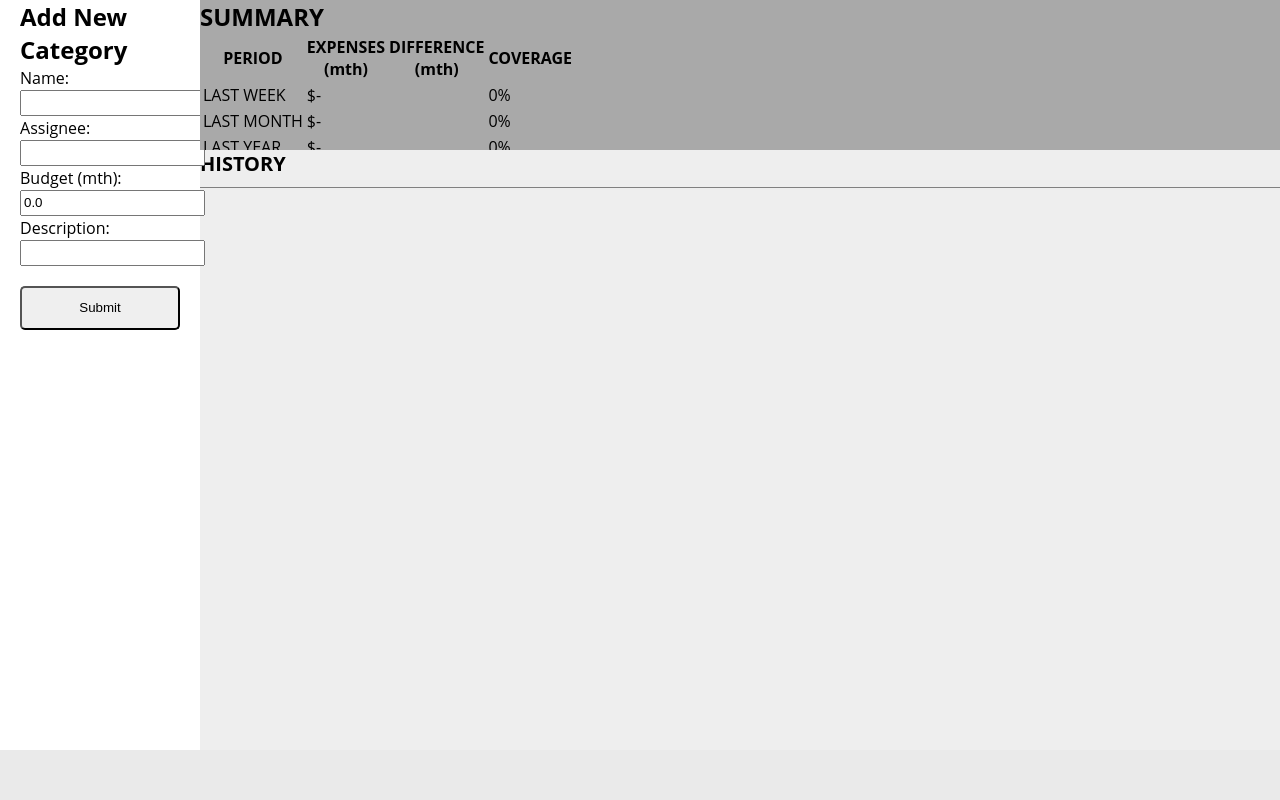
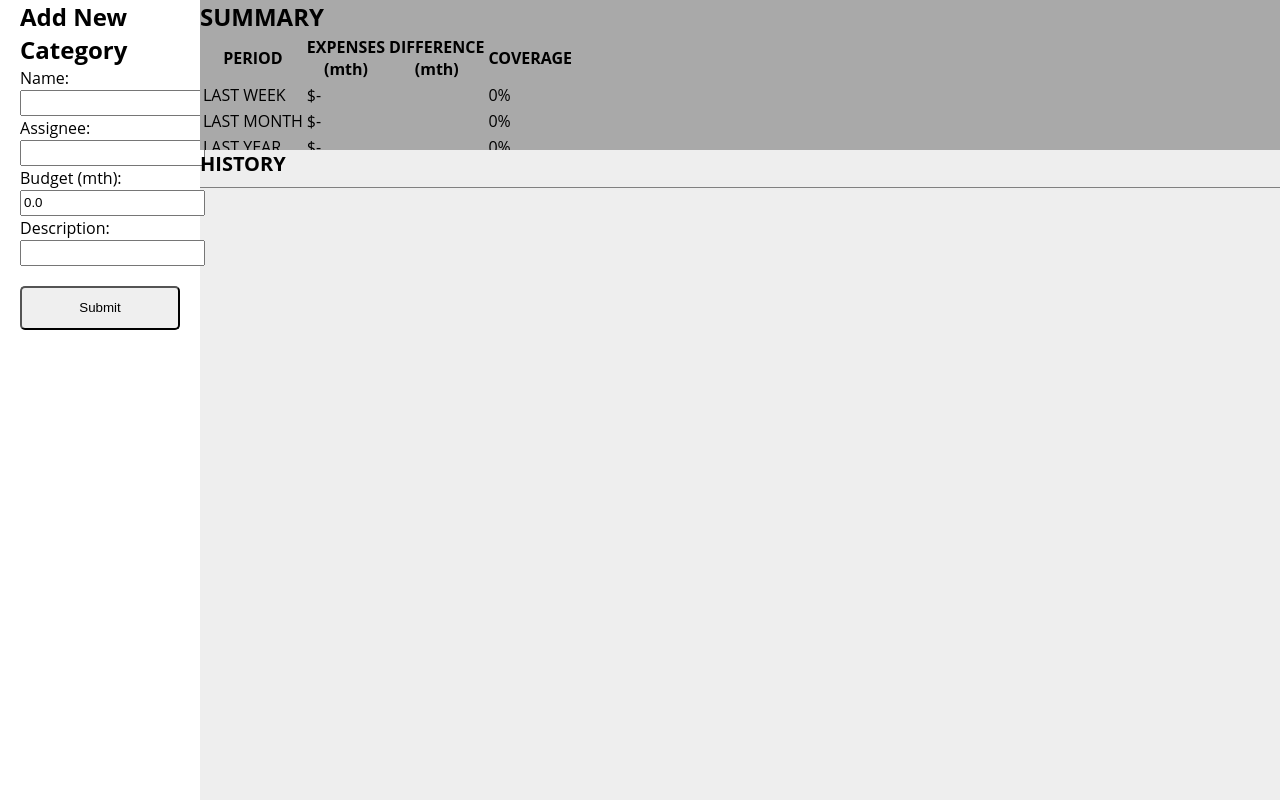
Before and after one commit to michaellisitsa/expense_tracker, a Django app: page /app/ in a window 1280 px wide. Shown: the part 50-850 px from the top of the page. Before the commit the page ends 800 px from the top, so only its background shows below. Run offline with Django 3.2, Linux system fonts and the light colour scheme; the visitor is signed in with stand-in values (Sample User, id 1); data that the repository does not hold is empty; parts of the project's set-up code (start-up, migrations or seed data) failed here and were passed over.

Commit message:
Add sticky header and summary section, Add flex for sidebar and main, and removed margins

```diff
--- a/expensetracker/core/filters.py
+++ b/expensetracker/core/filters.py
@@ -21,7 +21,7 @@ class ExpenseTimePeriodFilter(django_filters.FilterSet):
 
     class Meta:
         model = ExpenseTimePeriod
-        fields = ['category']
+        fields = ['category','startDate']
 
     # def __init__(self, user, *args, **kwargs):
     #     super(ExpenseTimePeriodFilter, self).__init__(*args, **kwargs)
--- a/expensetracker/core/static/app/style.css
+++ b/expensetracker/core/static/app/style.css
@@ -9,6 +9,12 @@ body {
   margin: 0;
   background: #eee;
   font-family: 'Open Sans', sans-serif;
+}
+
+.container {
+  display: flex;
+  align-items: stretch;
+  min-height: 100vh;
 }
 
 /* Taken from reset.css ensure that browser doesn't apply automatic margins to text */
@@ -31,7 +37,7 @@ li {
   width:100%;
   height: var(--navHeight);
   display: block;
-  position: fixed;
+  position: sticky;
   top: 0;
   z-index: 10;
 }
@@ -104,20 +110,23 @@ li {
   width: 100%;
   background-color: darkgray;
   /* background-color: rgb(238, 238, 238);   */
-  position:fixed;
+  position:sticky;
   overflow-y:scroll;
   overflow-x:hidden;
 }
+
+/* TODO - get metaheaders for mobile, viewport meta tag on clearcalcs */
 
 /* Sidebar fixed to the top left, however media query will override when < 600px */
 .sidebar {
   background-color: white;
   padding: 0 20px;
-  position: fixed;
+  align-self: stretch;
+  /* position: fixed; */
   left: 0;
   bottom: 0px;
   width: var(--sidebarWidth);
-  height: calc(100% - var(--navHeight));
+  /* height: calc(100% - var(--navHeight)); */
   box-sizing: border-box;
 }
 
@@ -203,8 +212,8 @@ input.categoryFilter:checked {
 /* Main container including balance and history of transactions centered and offset from sidebar*/
 main {
   margin: 0;
-  margin-left: var(--sidebarWidth);
-  margin-top: calc(var(--navHeight) + var(--topSummary));
+  flex-grow: 1
+  /* margin-top: calc(var(--navHeight) + var(--topSummary)); */
 }
 
 /* Add transaction in sidebar (or top of page when media query < 600px) */
--- a/templates/core/app.html
+++ b/templates/core/app.html
@@ -1,6 +1,7 @@
 {% extends "base.html" %} {% load static %} {% block content %}
 {% include "core/includes/tabs.html" with active_tab='app' %}
 {% load myfilters %} {% if user.is_authenticated %}
+<div class="container">
   <div class="sidebar">
     <h2>Add New Category</h2>
     <form method="post">
@@ -79,6 +80,8 @@
       </div>
     </section>
   </main>
+</div>
+
 {% else %}
 <p>You are not logged in</p>
 <a href="{% url 'account_login' %}">Log In</a> |
--- a/templates/core/createExpenses.html
+++ b/templates/core/createExpenses.html
@@ -1,6 +1,7 @@
 {% extends "base.html" %} {% load static %} {% block content %}
 {% include "core/includes/tabs.html" with active_tab='timeperiods' %}
 {% if user.is_authenticated %}
+<div class="container">
   <div class="sidebar">
     <p>{% include 'core/includes/messages.html' %}</p>
   </div>
@@ -63,6 +64,7 @@
     </form>
   </section>
   </main>
+</div>
 {% else %}
 <p>You are not logged in</p>
 <a href="{% url 'account_login' %}">Log In</a> |
--- a/templates/core/timePeriod.html
+++ b/templates/core/timePeriod.html
@@ -1,7 +1,8 @@
 {% extends "base.html" %} {% load static %} {% block content %}
 {% include "core/includes/tabs.html" with active_tab='timeperiods' %}
 {% load myfilters %} {% if user.is_authenticated %}
-  <div class="sidebar">
+<div class="container">
+<div class="sidebar">
   <h2>Filter By Category</h2>
         <section class="expensePeriodFilterForm">
       <form method="GET">
@@ -89,6 +90,7 @@
       </div>
     </section>
   </main>
+  </div>
 {% else %}
 <p>You are not logged in</p>
 <a href="{% url 'account_login' %}">Log In</a> |
```
